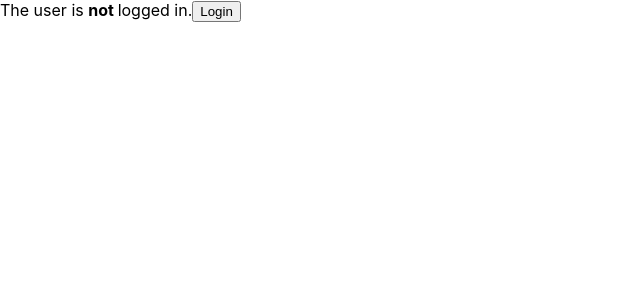
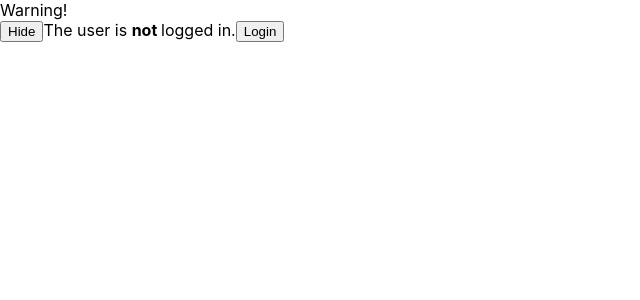
Before and after one commit to prachisawarkar/React-, a React (Create React App) app: page / in a window 1280 px wide. Shown: the top 300 px of the page, without its empty margins (0-640 px from the left). Built offline with nearby package versions, Linux system fonts and the light colour scheme.

Commit message:
test-version-18-inline-if-conditional_rendering

```diff
--- a/src/inline_cond_rendering.js
+++ b/src/inline_cond_rendering.js
@@ -5,10 +5,12 @@
     constructor(props) {
         super(props);
         this.state = {
-            messages : ['React' , 'Re:React', 'Re:Re:React']
+            messages : ['React' , 'Re:React', 'Re:Re:React'],
+            showWarning : true
         };
         this.handleLoginClick = this.handleLoginClick.bind(this);
         this.handleLogoutClick = this.handleLogoutClick.bind(this);
+        this.handleToggleClick = this.handleToggleClick.bind(this);
     }
 
     handleLoginClick(){
@@ -23,11 +25,18 @@
         });
     }
 
+    handleToggleClick() {
+        this.setState(state => ({
+            showWarning : !state.showWarning
+        }));
+    }
 
     render () {
         const isLoggedIn = this.state.isLoggedIn;
         return(
             <div>
+            <WarningBanner warn = {this.state.showWarning} />
+            <button onClick = {this.handleToggleClick}> {this.state.showWarning ? 'Hide' : 'Show' }</button>
                 The user is  <b> {isLoggedIn ? 'currently' : 'not'} </b> logged in.
                 {isLoggedIn ? <Mailbox unreadmessages = {this.state.messages} /> : '' }
 
@@ -63,6 +72,17 @@
     );
 }
 
+function WarningBanner(props) {
+    if(!props.warn) {
+        return null;
+    }
+    return (
+        <div  className = "warning">
+            Warning!
+        </div>
+    );
+}
+
 export default LogInOut;
 
 /*const messsages = ['React' , 'Re:React', 'Re:Re:React'];
```
